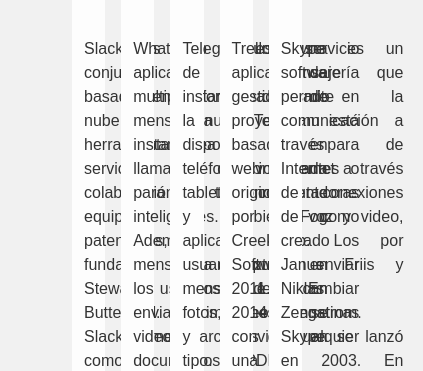
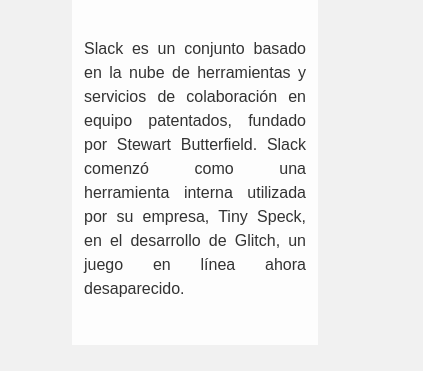
Before and after one commit to Ireneripo/OracleNextEducation_ClassProject_4, a plain HTML site: page index.html in a window 390 px wide. Shown: the part 1198-1569 px from the top of the page, 423 px wide, since content can reach past the window. Drawn offline with Linux system fonts and the light colour scheme.

Commit message:
improuved populares section for tablet

```diff
--- a/assets/css/responsive.css
+++ b/assets/css/responsive.css
@@ -12,6 +12,15 @@
   .destaques__principal,
   .destaques__categorias {
     grid-column: 1 / 5;
+  }
+
+  .populares__contenido {
+    flex-direction: column;
+  }
+
+  .populares__card {
+    width: 100%;
+    margin-bottom: 2rem;
   }
 }
 
```
